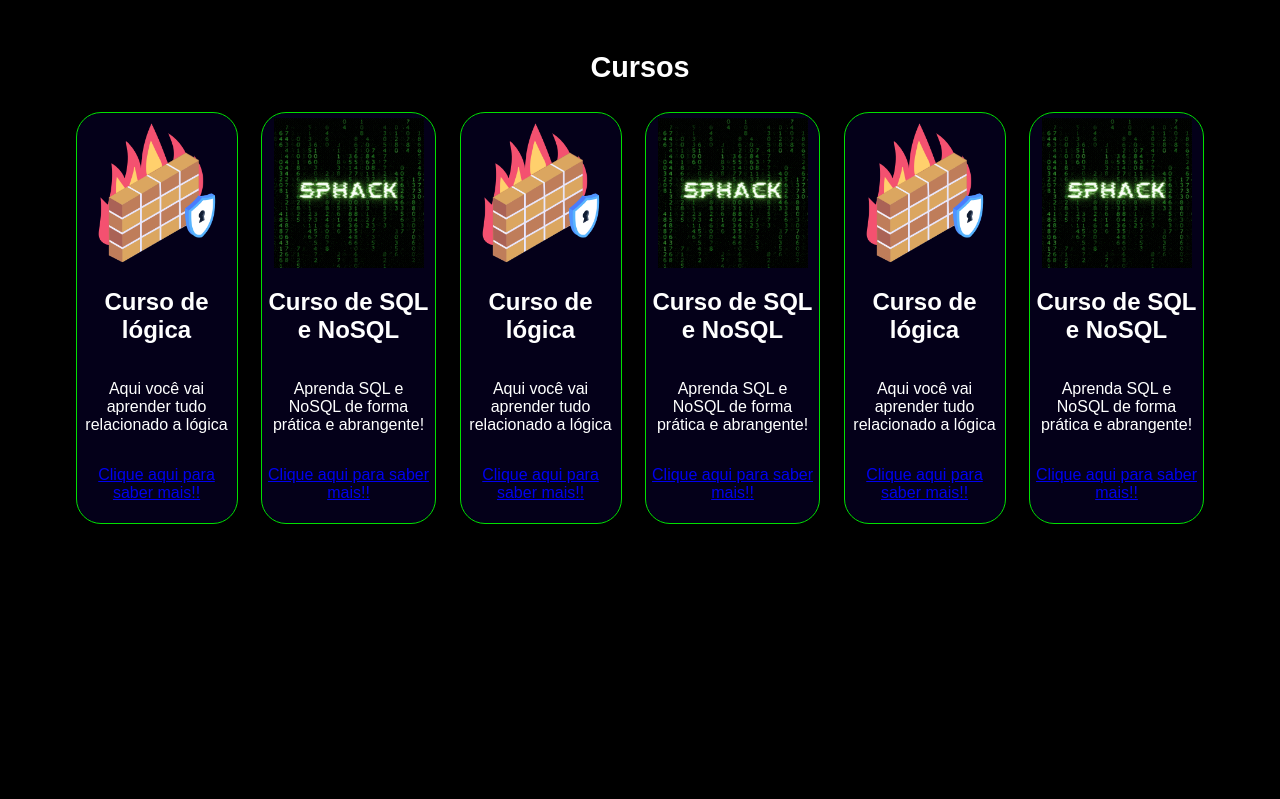
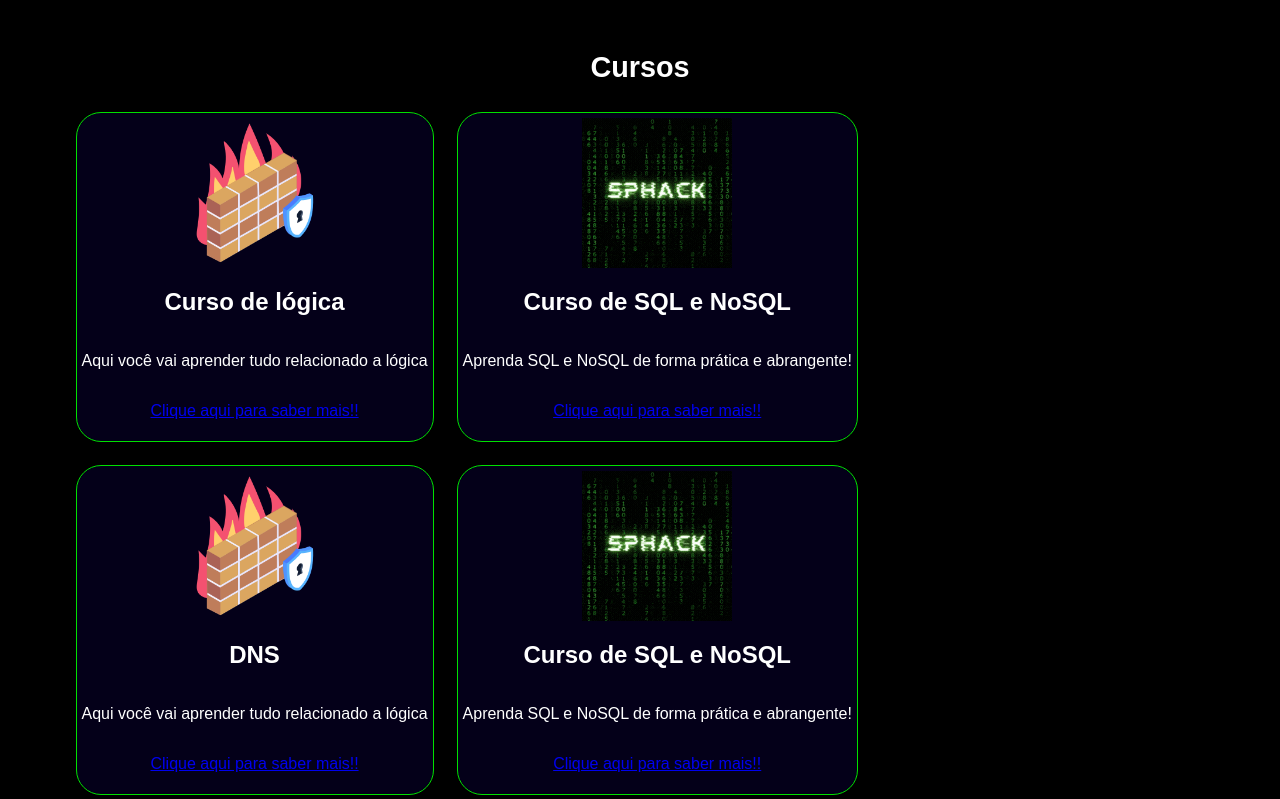
Before and after one commit to FelipeSantos-cco/SPHackSchool, a plain HTML site: page site/public/index.html in a window 1280 px wide. Shown: the part 741-1540 px from the top of the page. Before the commit the page ends 1286 px from the top, so only its background shows below. Drawn offline with Linux system fonts and the light colour scheme.

Commit message:
Testes OK

```diff
--- a/site/public/css/style.css
+++ b/site/public/css/style.css
@@ -111,8 +111,8 @@ body {
 }
 
 .caixaCards .conteiner {
-    justify-content: space-between;
     padding: 10px 5px;
+    flex-wrap: wrap;
 }
 
 .card {
--- a/site/public/js/cursos.js
+++ b/site/public/js/cursos.js
@@ -11,7 +11,7 @@
 // var vt_curso_link = ['https://www.google.com'];
 
 var curso = {
-    titulo: ['Curso de lógica', 'Curso de SQL e NoSQL', 'Curso de lógica', 'Curso de SQL e NoSQL', 'Curso de lógica', 'Curso de SQL e NoSQL'],
+    titulo: ['Curso de lógica', 'Curso de SQL e NoSQL', 'DNS', 'Curso de SQL e NoSQL', 'Curso de lógica', 'SOCORRO DEUS!'],
     enderecoImg: ['./assets/img/protecao.png', '-1', './assets/img/protecao.png', '-1', './assets/img/protecao.png', '-1'],
     texto: ['Aqui você vai aprender tudo relacionado a lógica', 'Aprenda SQL e NoSQL de forma prática e abrangente!', 'Aqui você vai aprender tudo relacionado a lógica', 'Aprenda SQL e NoSQL de forma prática e abrangente!', 'Aqui você vai aprender tudo relacionado a lógica', 'Aprenda SQL e NoSQL de forma prática e abrangente!'],
     link: ['https://www.google.com', 'https://www.w3schools.com', 'https://www.google.com', 'https://www.w3schools.com', 'https://www.google.com', 'https://www.w3schools.com']
@@ -44,8 +44,8 @@ for (var i = 0; i < curso.titulo.length; i++) {
     </div>
     `;
 
-    if (cont_br == 3) {
-        div_addCursos.innerHTML += `<br>`;
-        cont_br = 0;
-    }
+    // if (cont_br == 3) {
+    //     div_addCursos.innerHTML += `<br>`;
+    //     cont_br = 0;
+    // }
 }
```
